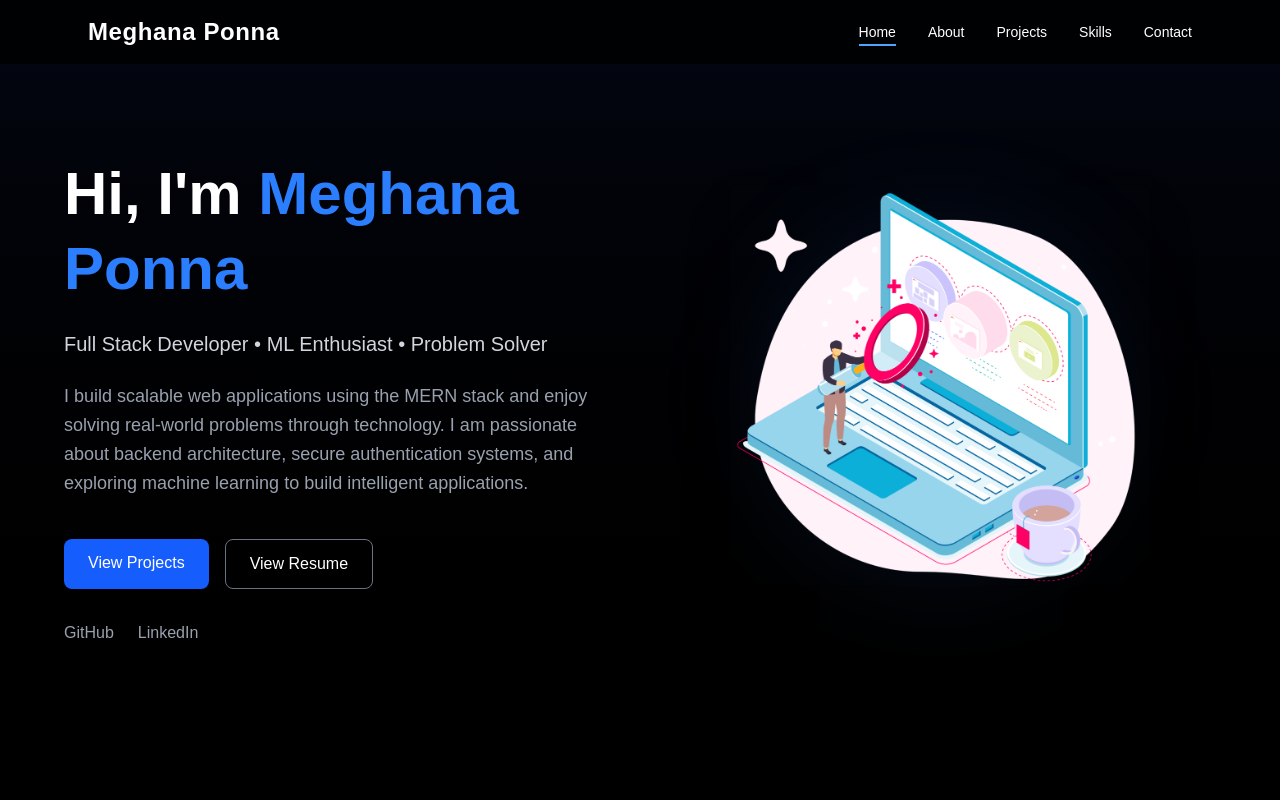
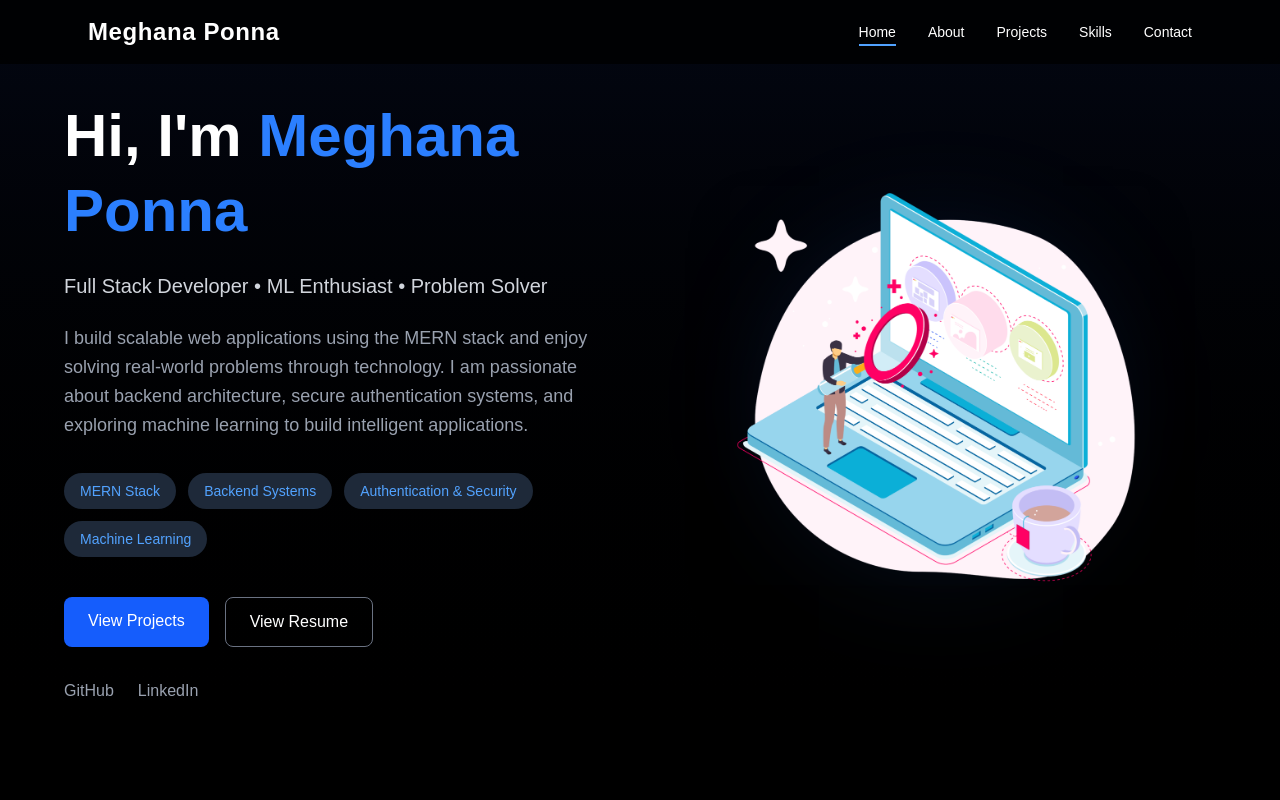
Before and after one commit to MeghanaPonna/meghana-portfolio, a Next.js app: page / in a window 1280 px wide. Shown: the top 800 px of the page. Built offline with nearby package versions, Linux system fonts and the light colour scheme.

Commit message:
Add skill tags to Hero component for enhanced visibility of expertise areas

```diff
--- a/components/Hero.tsx
+++ b/components/Hero.tsx
@@ -452,6 +452,21 @@ export default function Hero() {
             to build intelligent applications.
           </motion.p>
 
+          <div className="mt-8 flex flex-wrap gap-3">
+            <span className="px-4 py-2 bg-gray-800 text-blue-400 rounded-full text-sm">
+              MERN Stack
+            </span>
+            <span className="px-4 py-2 bg-gray-800 text-blue-400 rounded-full text-sm">
+              Backend Systems
+            </span>
+            <span className="px-4 py-2 bg-gray-800 text-blue-400 rounded-full text-sm">
+              Authentication & Security
+            </span>
+            <span className="px-4 py-2 bg-gray-800 text-blue-400 rounded-full text-sm">
+              Machine Learning
+            </span>
+          </div>
+
           {/* Buttons */}
 
           <motion.div
```
